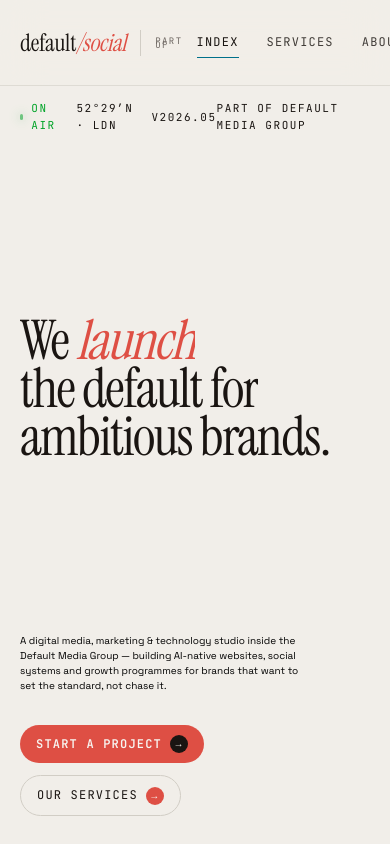
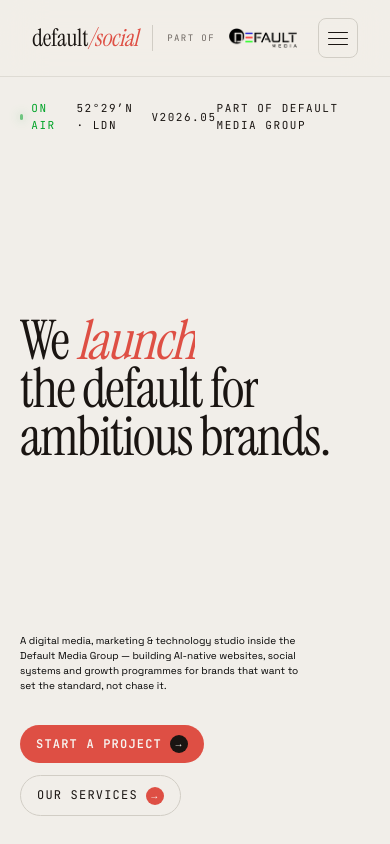
Before and after one commit to Dbrowne14/Default_Social_AI, a Next.js app: page / in a window 390 px wide. Shown: the top 844 px of the page. Built offline with nearby package versions, Linux system fonts and the light colour scheme.

Commit message:
Creating hamburger for navigation icon compete

```diff
--- a/app/globals.css
+++ b/app/globals.css
@@ -169,7 +169,7 @@
   }
 
   .hero-content {
-    @apply relative flex flex-col z-2 min-h-screen 720:p-[120px_32px_48px] p-[100px_20px_28px];
+    @apply relative flex flex-col z-2 min-h-screen 720:p-[80px_32px_48px] p-[100px_20px_28px];
     pointer-events: none;
   }
 
--- a/app/layout.tsx
+++ b/app/layout.tsx
@@ -1,7 +1,7 @@
 import type { Metadata } from "next";
 import "./globals.css";
-import Navigation from "@/components/layout/Navigation";
-import Footer from "@/components/layout/Footer";
+import Navigation from "@/components/layout/navigation/Navigation";
+import Footer from "@/components/layout/footer/Footer";
 import {
   Instrument_Serif,
   Space_Grotesk,
@@ -24,8 +24,6 @@ const mono = JetBrains_Mono({
   subsets: ["latin"],
   variable: "--font-mono",
 });
-
-
 
 export const metadata: Metadata = {
   title: "Create Next App",
--- /dev/null
+++ b/components/layout/navigation/NavHamburgerMenu.tsx
@@ -0,0 +1,29 @@
+"use client";
+import { useState } from "react";
+
+const NavHamburgerMenu = () => {
+  const [menuOpen, setMenuOpen] = useState(false);
+  const toggleMenu = () => {
+    setMenuOpen((prev) => !prev);
+  };
+  return (
+    <button
+      className={`inline-flex flex-col justify-center gap-1.25 w-10 h-10 px-2.25 bg-transparent border border-line rounded-lg cursor-pointer 720:hidden   transition-transform duration-200
+      ${menuOpen ? "scale-95" : "scale-100"} "
+      id="navBurger`}
+      aria-label={menuOpen ? "Close menu" : "Open menu"}
+      aria-expanded={menuOpen}
+      aria-controls="mobileMenu"
+      onClick={toggleMenu}
+    >
+      {Array.from({ length: 3 }).map((_, i) => (
+        <span
+          key={i}
+          className={`block h-px w-full bg-cream rounded-xs [transition:transform_.25s_ease,opacity_.2s_ease] ${menuOpen ? "opacity-40 w-3/4" : "opacity-100 w-full"}`}
+        ></span>
+      ))}
+    </button>
+  );
+};
+
+export default NavHamburgerMenu;
--- a/components/layout/Navigation.tsx
+++ b/components/layout/navigation/Navigation.tsx
@@ -1,12 +1,12 @@
-import Link from "next/link";
-import NavLink from "../ui/Navlink";
-import Button from "../ui/Button";
+import NavLink from "../../ui/Navlink";
+import Button from "../../ui/Button";
+import NavHamburgerMenu from "./NavHamburgerMenu";
 
 const Navigation = () => {
   return (
     <nav
-      className="fixed top-0 left-0 right-0 z-50 flex justify-between items-center py-4.5 px-8 bg-[color-mix(in_oklch,var(--ink)_70%,transparent)] backdrop-blur-[20px] backdrop-saturate-160 border-b border-b-[color-mix(in_oklch,var(--line)_60%,transparent)] max-[720px]:px-5
-  max-[720px]:py-3.5"
+      className="fixed top-0 left-0 right-0 z-50 flex justify-between items-center py-4.5 px-8 bg-[color-mix(in_oklch,var(--ink)_70%,transparent)] backdrop-blur-[20px] backdrop-saturate-160 border-b border-b-[color-mix(in_oklch,var(--line)_60%,transparent)] 720:px-5
+  720:py-3.5"
     >
       <a
         href="/"
@@ -36,14 +36,16 @@ const Navigation = () => {
         </a>
       </a>
       {/*convert to hamburger menu at 720px */}
-      <div className="flex gap-7 items-center font-mono text-[12px] tracking-widest uppercase text-cream-2 relative">
+      <div className="hidden 720:flex gap-7 items-center font-mono text-[12px] tracking-widest uppercase text-cream-2 relative">
         <NavLink href="/">Index</NavLink>
         <NavLink href="/services">Services</NavLink>
         <NavLink href="/about">About</NavLink>
         <NavLink href="/insights">Insights</NavLink>
       </div>
-      <Button link="#contact" text="Start a project"/>
-
+      <div className="hidden md:block">
+        <Button link="#contact" text="Start a project" />
+      </div>
+      <NavHamburgerMenu/>
     </nav>
   );
 };
--- /dev/null
+++ b/data/navData.ts
@@ -0,0 +1 @@
+export const navData = ["index", "services", "about", "insights"];
```
Also changed, not shown: components/layout/footer/Footer.tsx (renamed from components/layout/Footer.tsx), components/layout/footer/FooterRibbon.tsx (renamed from components/layout/FooterRibbon.tsx).
